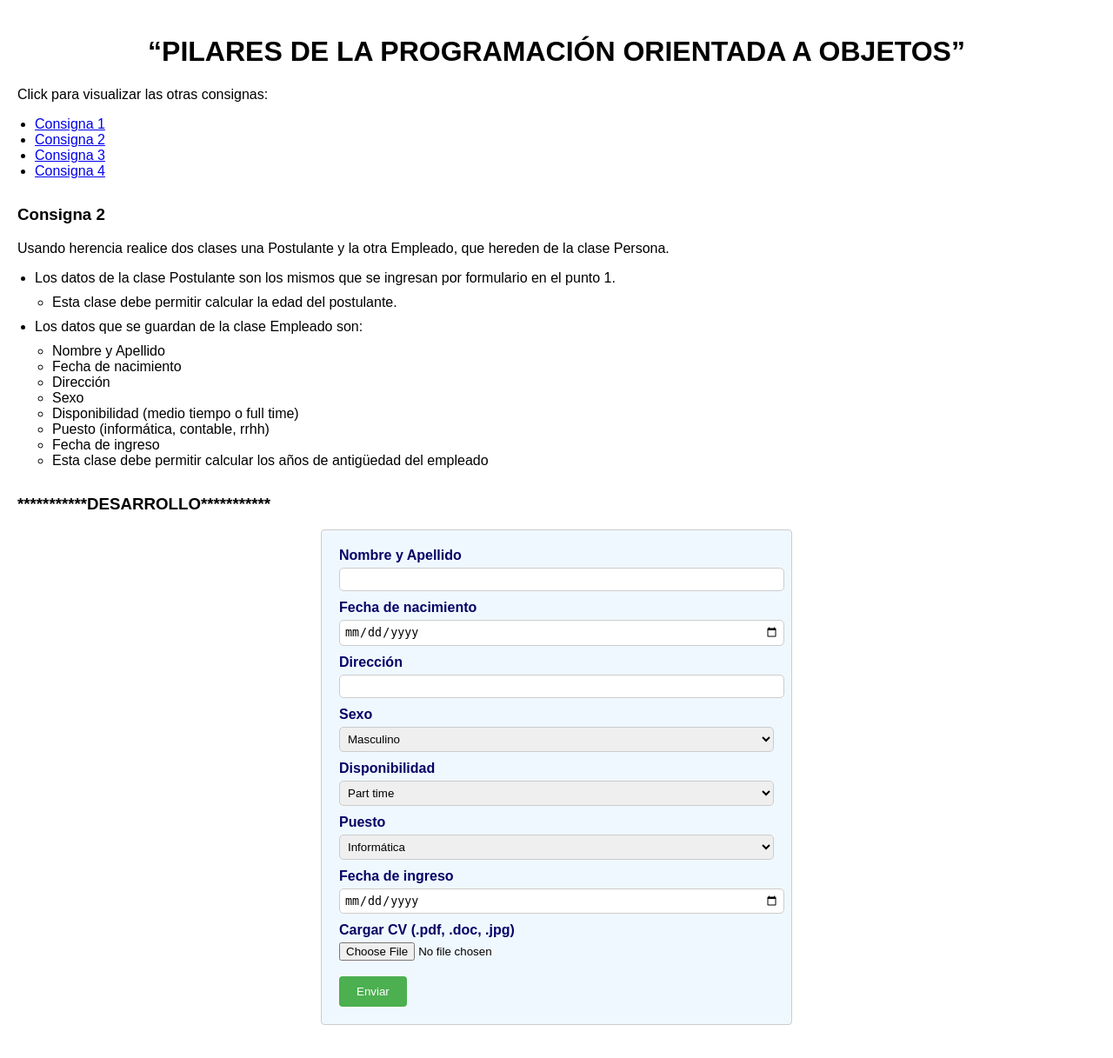
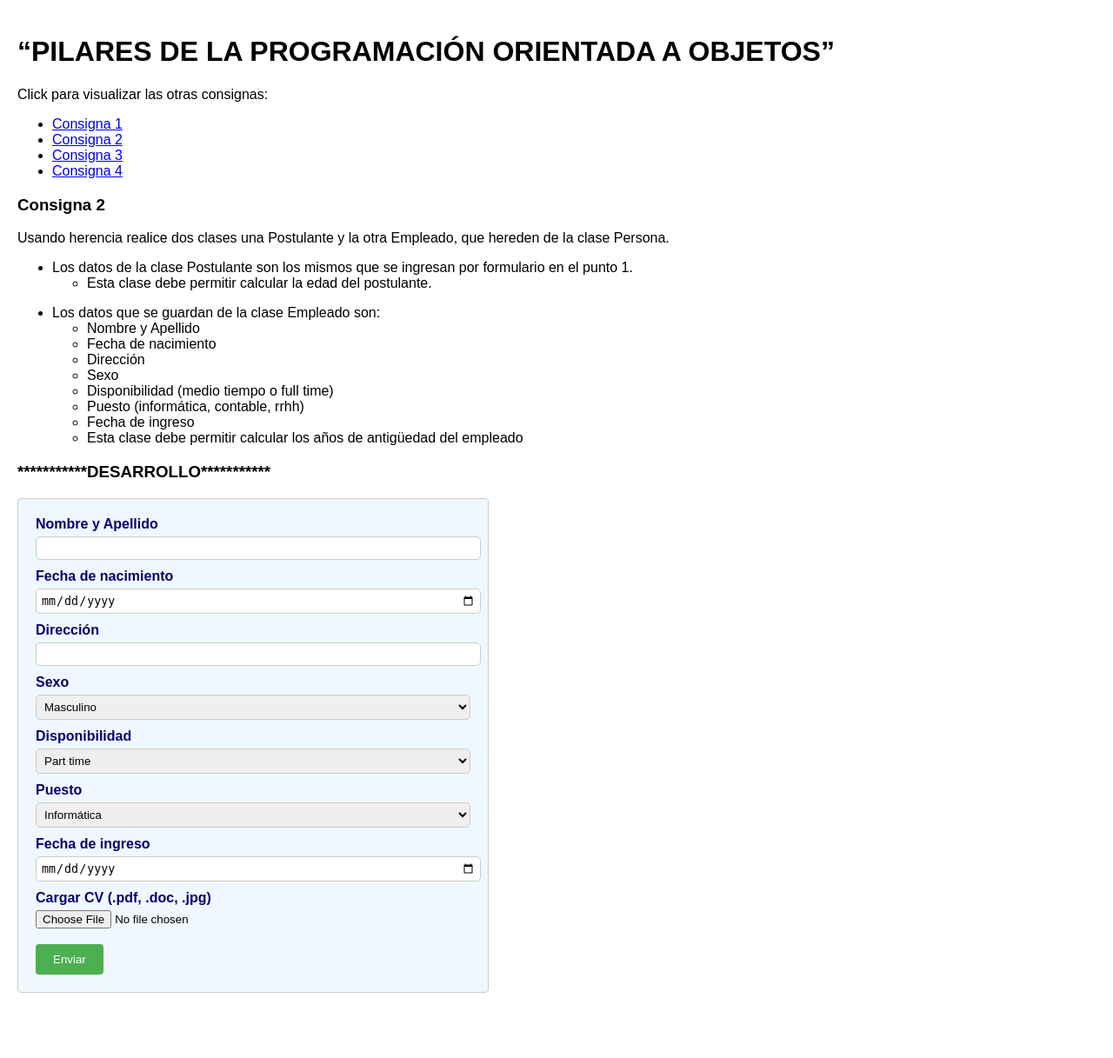
Before and after one commit to napzalav/UNJU-PHP-Intermedio, a PHP site: page /consigna2.php in a window 1280 px wide. Shown: the whole page at 87% size. After the commit the page ends 1142 px from the top, so only its background shows below. Run offline with PHP 8.4, Linux system fonts and the light colour scheme.

Commit message:
update style.css

```diff
--- a/GitHub UNJU PHP/tp6/style.css
+++ b/GitHub UNJU PHP/tp6/style.css
@@ -4,41 +4,34 @@ body {
     padding: 20px;
 }
 
-h1 {
+h2 {
     text-align: center;
 }
 
-h3 {
-    margin-top: 30px;
+.formulario-container {
+    display: flex;
 }
 
-ul {
-    margin: 10px 0;
-    padding-left: 20px;
-}
-
-/* Estilos generales del formulario */
-form {
+.formulario {
+    flex: 1;
+    margin-right: 10px;
     max-width: 500px;
-    margin: 0 auto;
     padding: 20px;
     background-color: aliceblue;
     border: 1px solid #ccc;
     border-radius: 4px;
 }
 
-/* Estilos de las etiquetas de los campos */
-label {
+.formulario label {
     display: block;
     margin-bottom: 5px;
     font-weight: bold;
     color: rgb(4, 4, 102);
 }
 
-/* Estilos de los campos de entrada de texto */
-input[type="text"],
-input[type="date"],
-select {
+.formulario input[type="text"],
+.formulario input[type="date"],
+.formulario select {
     width: 100%;
     padding: 5px;
     margin-bottom: 10px;
@@ -46,8 +39,7 @@ select {
     border-radius: 5px;
 }
 
-/* Estilos del botón de enviar */
-input[type="submit"] {
+.formulario input[type="submit"] {
     background-color: #4CAF50;
     color: white;
     padding: 10px 20px;
```
